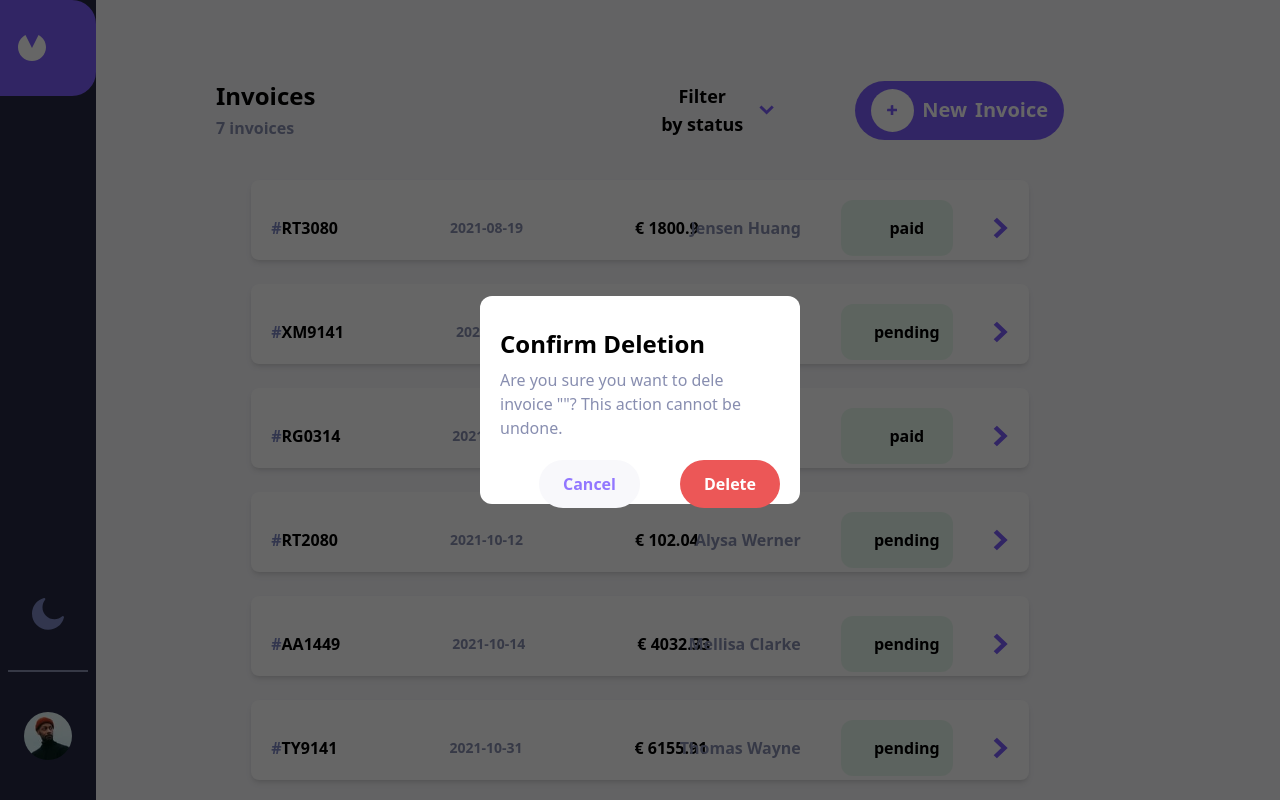
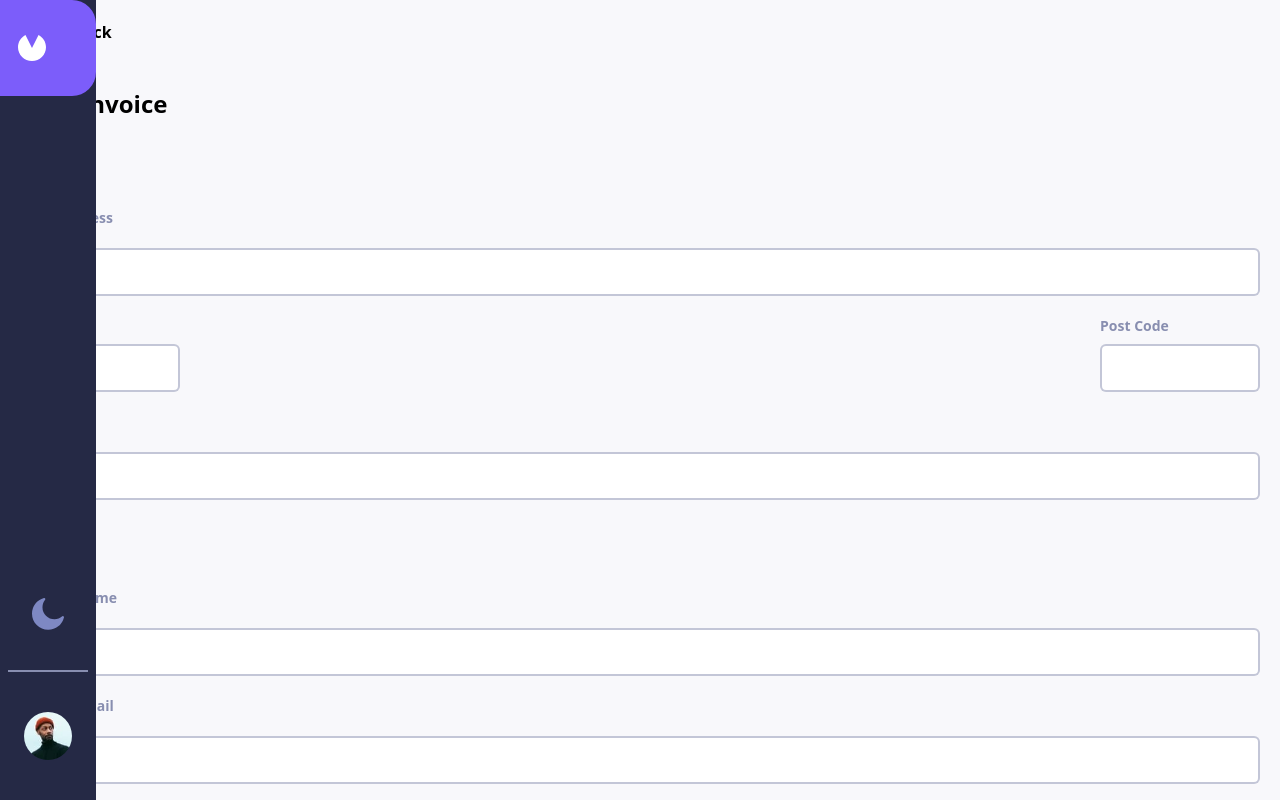
Before and after one commit to danielgen01/invoice-app, a React (Vite) app: page / in a window 1280 px wide. Shown: the top 800 px of the page. Built offline with nearby package versions, Linux system fonts and the light colour scheme.

Commit message:
add NewInvoiceDialog

```diff
--- a/src/App.tsx
+++ b/src/App.tsx
@@ -4,6 +4,7 @@ import Main from "./components/Main/Invoices/Main"
 import "./index.css"
 import Sidebar from "./components/Main/Invoices/Sidebar/Sidebar"
 import DeleteDialog from "./Redux/slices/DeleteDialog/DeleteDialog"
+import NewInvoiceDialog from "./Redux/slices/NewInvoice/NewInvoiceDialog"
 
 function App() {
   const [isDarkMode, setIsDarkMode] = useState(
@@ -32,8 +33,9 @@ function App() {
       <div className="sidebar hidden xl:block">
         <Sidebar toggleDarkMode={toggleDarkMode} isDarkMode={isDarkMode} />
       </div>
-      <Main />
-      <DeleteDialog />
+      {/* <Main /> */}
+      {/* <DeleteDialog /> */}
+      <NewInvoiceDialog />
     </div>
   )
 }
--- /dev/null
+++ b/src/Redux/slices/NewInvoice/NewInvoiceDialog.tsx
@@ -0,0 +1,284 @@
+import React from "react"
+import arrowleft from "../../../../public/assets/icon-arrow-left.svg"
+import deleteicon from "../../../../public/assets/icon-delete.svg"
+import iconplus from "../../../../public/assets/icon-plus.svg"
+
+const NewInvoiceDialog = () => {
+  return (
+    <main className="px-5 py-5 New Invoice Modal flex flex-col gap-6">
+      <button className="go-back-button flex items-center gap-5">
+        <img src={arrowleft} alt="goback" className="w-2" />
+        <h1 className="font-bold">Go back</h1>
+      </button>
+      <h1 className="mt-5 font-bold text-2xl New-invoice-headline">
+        New Invoice
+      </h1>
+
+      <BillFromForm />
+      <BillToForm />
+      <InvoiceInfo />
+      <section className="flex flex-col gap-6 Itemlist">
+        <h1 className="font-bold text-medium-gray text-xl ">Item List</h1>
+
+        <ItemNameForm />
+        <ItemNameForm />
+        <button className="flex items-center justify-center gap-2 bg-[#DFE3FA] py-3 rounded-full">
+          <img src={iconplus} alt="add" />
+          <span className="font-bold text-[#9277FF]">Add new Item</span>
+        </button>
+      </section>
+    </main>
+  )
+}
+
+export default NewInvoiceDialog
+
+function BillFromForm() {
+  return (
+    <>
+      <h2 className="font-bold text-[#7C5DFA] ">Bill from </h2>
+      <form className="flex-col flex gap-5 mt-4">
+        <label
+          htmlFor="street-adress"
+          className="text-medium-gray font-bold text-sm"
+        >
+          Street Adress
+        </label>
+        <input
+          type="text"
+          name="street-adress"
+          id="street-adress"
+          className="font-bold h-12 rounded-md border-medium-gray/50 border-2 px-4 outline-none"
+        />
+        <div className="city-and-postcode flex items-center justify-between w-full">
+          <div className="city flex flex-col gap-2">
+            <label
+              htmlFor="city"
+              className="text-medium-gray font-bold text-sm"
+            >
+              City
+            </label>
+            <input
+              type="text"
+              name="city"
+              id="city"
+              className="font-bold h-12 rounded-md border-medium-gray/50 border-2 w-40 outline-none"
+            />
+          </div>
+
+          <div className="postcode flex flex-col gap-2">
+            <label
+              htmlFor="postcode"
+              className="text-medium-gray font-bold text-sm"
+            >
+              Post Code
+            </label>
+            <input
+              type="text"
+              name="postcode"
+              id="postcode"
+              className="font-bold h-12 rounded-md border-medium-gray/50 border-2 w-40 outline-none"
+            />
+          </div>
+        </div>
+        <label htmlFor="country" className="text-medium-gray font-bold text-sm">
+          Country
+        </label>
+        <input
+          type="text"
+          name="country"
+          id="country"
+          className="font-bold h-12 rounded-md border-medium-gray/50 border-2 px-4 outline-none"
+        />
+      </form>
+    </>
+  )
+}
+
+function BillToForm() {
+  return (
+    <>
+      <h2 className="font-bold text-[#7C5DFA]">Bill To </h2>
+
+      <form className="flex-col flex gap-5 mt-4">
+        <label
+          htmlFor="clientsName"
+          className="text-medium-gray font-bold text-sm"
+        >
+          Client's Name
+        </label>
+        <input
+          type="text"
+          name="clientsName"
+          id="clientsName"
+          className="font-bold h-12 rounded-md border-medium-gray/50 border-2 px-4 outline-none"
+        />
+        <label
+          htmlFor="clientsEmail"
+          className="text-medium-gray font-bold text-sm"
+        >
+          Client's Email
+        </label>
+        <input
+          type="text"
+          name="clientsEmail"
+          id="clientsEmail"
+          className="font-bold h-12 rounded-md border-medium-gray/50 border-2 px-4 outline-none"
+        />
+        <label
+          htmlFor="street-adress"
+          className="text-medium-gray font-bold text-sm"
+        >
+          Street Adress
+        </label>
+        <input
+          type="text"
+          name="street-adress"
+          id="street-adress"
+          className="font-bold h-12 rounded-md border-medium-gray/50 border-2 px-4 outline-none"
+        />
+        <div className="city-and-postcode flex items-center justify-between w-full">
+          <div className="city flex flex-col gap-2">
+            <label
+              htmlFor="city"
+              className="text-medium-gray font-bold text-sm"
+            >
+              City
+            </label>
+            <input
+              type="text"
+              name="city"
+              id="city"
+              className="font-bold h-12 rounded-md border-medium-gray/50 border-2 w-40 outline-none"
+            />
+          </div>
+
+          <div className="postcode flex flex-col gap-2">
+            <label
+              htmlFor="postcode"
+              className="text-medium-gray font-bold text-sm"
+            >
+              Post Code
+            </label>
+            <input
+              type="text"
+              name="postcode"
+              id="postcode"
+              className="font-bold h-12 rounded-md border-medium-gray/50 border-2 w-40 outline-none"
+            />
+          </div>
+        </div>
+        <label htmlFor="country" className="text-medium-gray font-bold text-sm">
+          Country
+        </label>
+        <input
+          type="text"
+          name="country"
+          id="country"
+          className="font-bold h-12 rounded-md border-medium-gray/50 border-2 px-4 outline-none"
+        />
+      </form>
+    </>
+  )
+}
+
+function InvoiceInfo() {
+  return (
+    <>
+      <form className="flex-col flex gap-5 mt-4">
+        <label
+          htmlFor="clientsName"
+          className="text-medium-gray font-bold text-sm"
+        >
+          Invoice Date
+        </label>
+        <input
+          type="date"
+          name="Invoicedate"
+          id="Invoicedate"
+          className="font-bold h-12 rounded-md border-medium-gray/50 border-2 px-4 outline-none"
+        />
+        <label
+          htmlFor="paymentterms"
+          className="text-medium-gray font-bold text-sm"
+        >
+          Payment Terms
+        </label>
+        <input
+          type="text"
+          name="paymentterms"
+          id="paymentterms"
+          className="font-bold h-12 rounded-md border-medium-gray/50 border-2 px-4 outline-none"
+        />
+        <label
+          htmlFor="projectdescription"
+          className="text-medium-gray font-bold text-sm"
+        >
+          Project Description
+        </label>
+        <input
+          type="text"
+          name="projectdescription"
+          id="projectdescription"
+          className="font-bold h-12 rounded-md border-medium-gray/50 border-2 px-4 outline-none"
+        />
+      </form>
+    </>
+  )
+}
+
+function ItemNameForm() {
+  return (
+    <>
+      <label
+        htmlFor="item-name"
+        className="text-medium-gray font-bold text-sm mt-6"
+      >
+        Item Name
+      </label>
+      <input
+        type="text"
+        name="item-name"
+        id="item-name"
+        className="font-bold h-12 rounded-md border-medium-gray/50 border-2 px-4 outline-none"
+      />
+      <div className="quantity-price-total-delete flex items-center gap-5  w-full ">
+        <div className="city flex flex-col gap-2">
+          <label
+            htmlFor="quantity"
+            className="text-medium-gray font-bold text-sm"
+          >
+            Qty.
+          </label>
+          <input
+            type="text"
+            name="quantity"
+            id="quantity"
+            className="font-bold h-12 rounded-md border-medium-gray/50 border-2 w-20 outline-none"
+          />
+        </div>
+
+        <div className="price flex flex-col gap-2">
+          <label htmlFor="price" className="text-medium-gray font-bold text-sm">
+            Price
+          </label>
+          <input
+            type="text"
+            name="price"
+            id="price"
+            className="font-bold h-12 rounded-md border-medium-gray/50 border-2 w-20 outline-none"
+          />
+        </div>
+        <div className="total flex flex-col  gap-5">
+          <label htmlFor="total" className="text-medium-gray font-bold text-sm">
+            Total
+          </label>
+          <p className="font-bold text-medium-gray">200.00</p>
+        </div>
+        <div className="delete ml-auto mt-6">
+          <img src={deleteicon} alt="delete" className="w-4 " />
+        </div>
+      </div>
+    </>
+  )
+}
```
